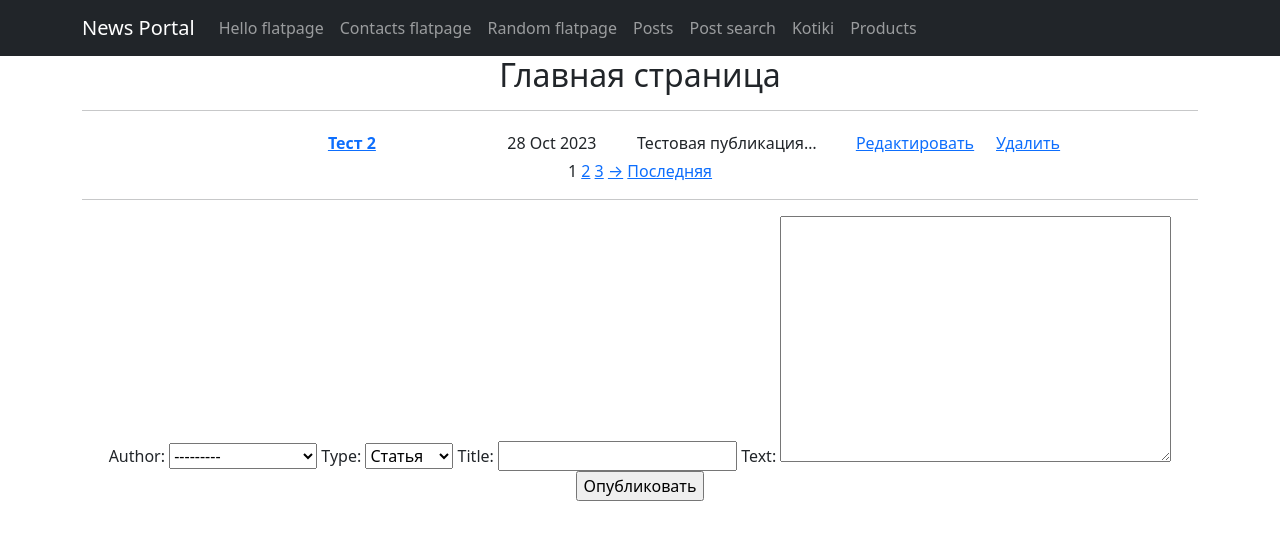
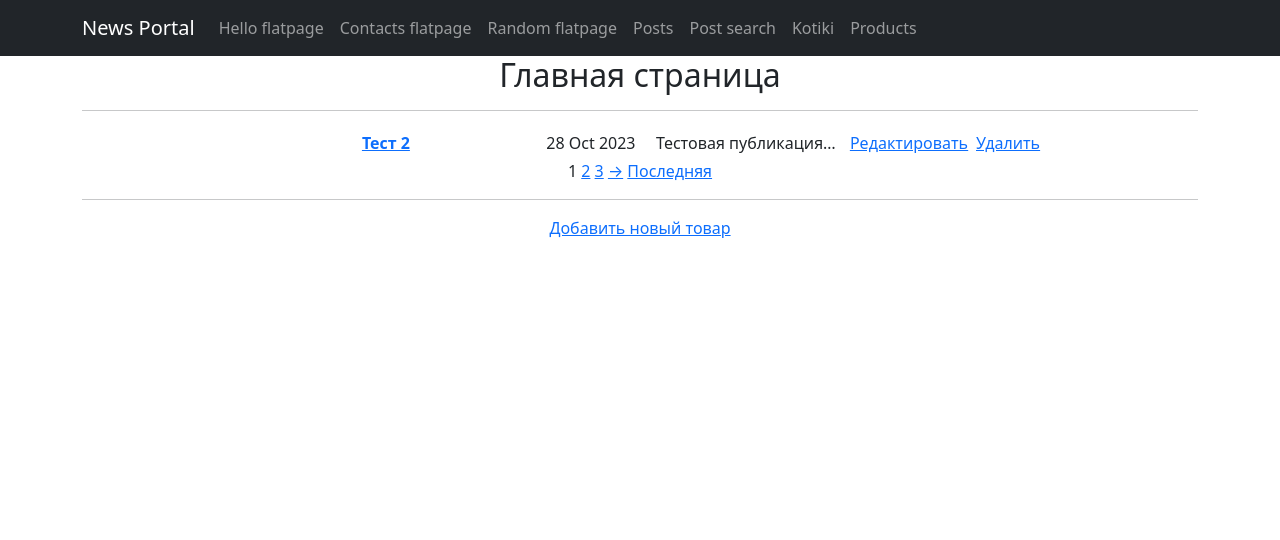
Before and after one commit to equestriann/News-Portal, a Django app: page /news/ in a window 1280 px wide. Shown: the top 540 px of the page. Run offline with Django 4.2, Linux system fonts and the light colour scheme; data comes from the database, SQL or seed files in the repository; both versions use the stored data as it was after the commit; some libraries are stand-ins or nearby versions.

Commit message:
Ссылка на доавление пубдикации на главной странице

```diff
--- a/templates/flatpages/default.html
+++ b/templates/flatpages/default.html
@@ -44,7 +44,7 @@
                            <a class="nav-link" href="/news/search/">Post search</a>
                        </li>
                        <li class="nav-item">
-                           <a class="nav-link" href="/news/8">Kotiki</a>
+                           <a class="nav-link" href="/news/12">Kotiki</a>
                        </li>
                        <li class="nav-item">
                            <a class="nav-link" href="/products/">Products</a>
--- a/templates/news_app/news_list.html
+++ b/templates/news_app/news_list.html
@@ -15,10 +15,10 @@ posts
             {% for news in news_all %}
             <tr>
                 <td width="300"><a href="{% url 'post_detail' news.id %}"><b>{{ news.title }}</b></a>
-                <td width="100">{{ news.creation_time|date:'d M Y' }}</td>
-                <td width="250">{{ news.text|truncatechars:20 }}</td>
-                <td width="100"><a href="{% url 'post_update' news.id %}"><u> Редактировать </u></a>
-                <td width="100"><a href="{% url 'post_delete' news.id %}"><u> Удалить </u></a>
+                <td width="110">{{ news.creation_time|date:'d M Y' }}</td>
+                <td width="200">{{ news.text|truncatechars:20 }}</td>
+                <td width="50"><a href="{% url 'post_update' news.id %}"><u> Редактировать </u></a>
+                <td width="50"><a href="{% url 'post_delete' news.id %}"><u> Удалить </u></a>
             </tr>
 
             {% endfor %}
@@ -54,10 +54,6 @@ posts
 
 <hr>
 
-<form method="POST">
-    {% csrf_token %}
-    {{ form }} <!-- Теперь нам нужна только готовая форма и кнопка -->
-    <input type="submit" value="Опубликовать">
-</form>
+<a href="{% url 'post_create' %}">Добавить новый товар</a> <br>
 
 {% endblock content %}
```
Also changed, not shown: db.sqlite3.
